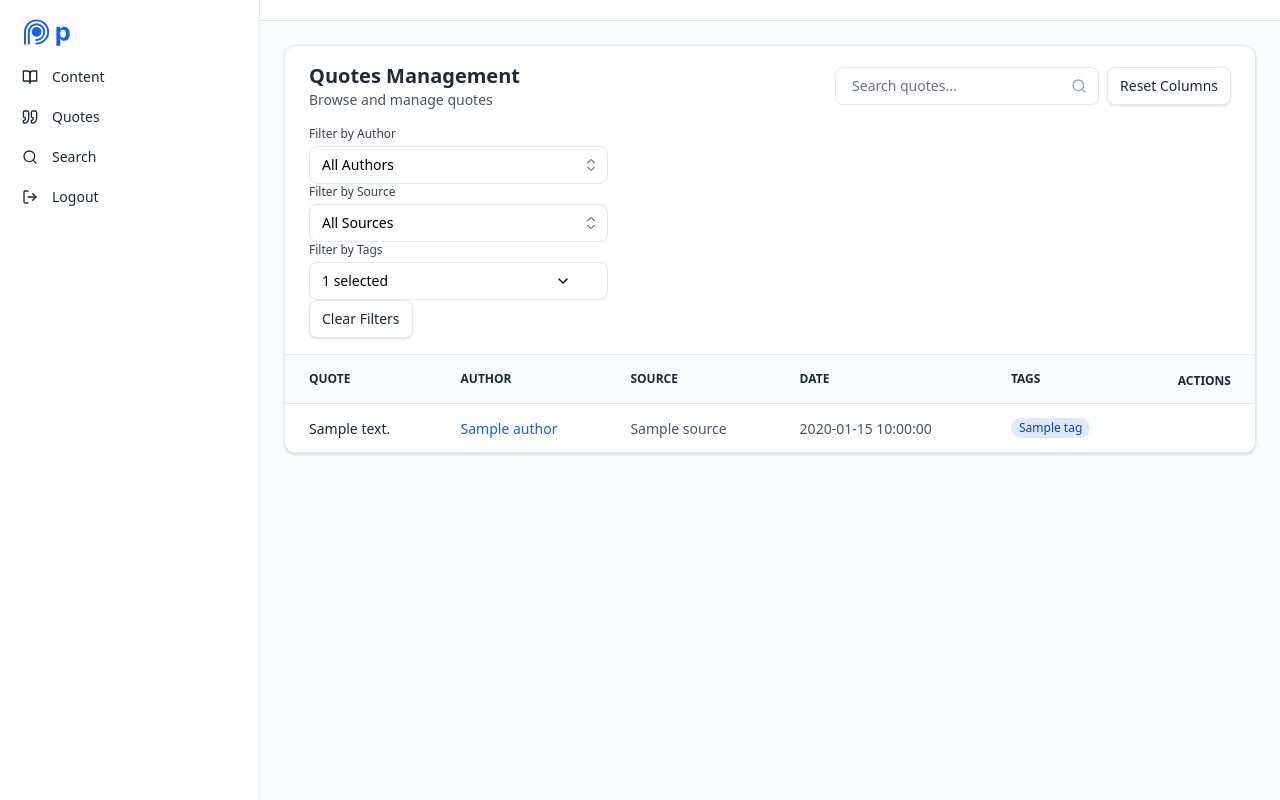
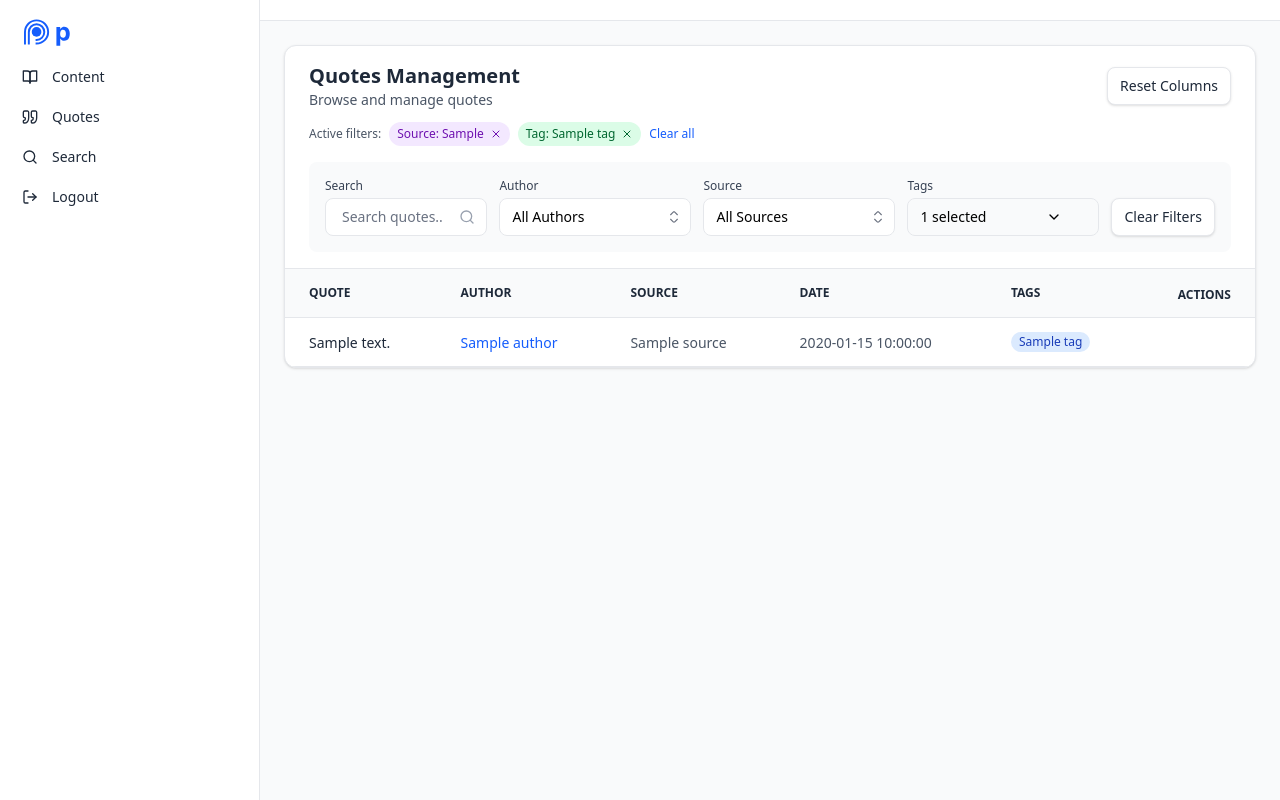
Before and after one commit to adamismyusername/cms, a Flask app: template app/templates/quotes.html in a window 1280 px wide. Run offline with Flask 3, Linux system fonts and the light colour scheme; the template is opened without the code that fills it: most values are stand-ins (such as "Sample title", 1, 10 or a date in 2020); parts of the project's set-up code (start-up, migrations or seed data) failed here and were passed over.

Commit message:
Quotes filters made horizontal
Improved quotes page UI by converting vertical filter layout to horizontal orientation for better space utilization

```diff
--- a/app/app.py
+++ b/app/app.py
@@ -447,12 +447,20 @@ def quotes():
                 all_tags.update(quote['tags'])
         unique_tags = sorted(list(all_tags))
 
+        # Get author name for badge display if author filter is active
+        selected_author_name = None
+        if author_filter:
+            author_match = next((a for a in authors_result.data if a['id'] == author_filter), None)
+            if author_match:
+                selected_author_name = author_match['name']
+
         return render_template('quotes.html',
                              quotes=quotes_data,
                              authors=authors_result.data,
                              sources=unique_sources,
                              tags=unique_tags,
                              selected_author=author_filter,
+                             selected_author_name=selected_author_name,
                              selected_source=source_filter,
                              selected_tags=tags_filter)
     except Exception as e:
--- a/app/templates/quotes.html
+++ b/app/templates/quotes.html
@@ -22,22 +22,6 @@
             </div>
 
             <div class="inline-flex gap-x-2">
-              <!-- Search Form -->
-              <form action="{{ url_for('search_quotes') }}" method="GET" class="relative">
-                <input
-                  type="text"
-                  name="q"
-                  placeholder="Search quotes..."
-                  class="py-2 px-4 pe-11 block w-full border border-gray-200 rounded-lg text-sm focus:border-blue-500 focus:ring-blue-500 disabled:opacity-50 disabled:pointer-events-none dark:bg-neutral-900 dark:border-neutral-700 dark:text-neutral-400 dark:placeholder-neutral-500 dark:focus:ring-neutral-600"
-                >
-                <button type="submit" class="absolute inset-y-0 end-0 flex items-center pointer-events-auto pe-3">
-                  <svg class="shrink-0 size-4 text-gray-400 dark:text-neutral-500" xmlns="http://www.w3.org/2000/svg" width="24" height="24" viewBox="0 0 24 24" fill="none" stroke="currentColor" stroke-width="2" stroke-linecap="round" stroke-linejoin="round">
-                    <circle cx="11" cy="11" r="8"/>
-                    <path d="m21 21-4.3-4.3"/>
-                  </svg>
-                </button>
-              </form>
-
               <!-- Reset Column Widths Button -->
               <button
                 onclick="resetTableWidths('quotes-list')"
@@ -62,12 +46,81 @@
             </div>
           </div>
 
+          <!-- Active Filter Badges -->
+          {% if selected_author or selected_source or selected_tags %}
+          <div class="mt-3 flex flex-wrap items-center gap-2">
+            <span class="text-xs font-medium text-gray-600 dark:text-neutral-400">Active filters:</span>
+
+            {% if selected_author and selected_author_name %}
+            <a href="{{ url_for('quotes', source=selected_source, tags=selected_tags) }}" class="inline-flex items-center gap-1.5 py-1 px-2 rounded-full text-xs font-medium bg-blue-100 text-blue-800 hover:bg-blue-200 dark:bg-blue-900/30 dark:text-blue-500 dark:hover:bg-blue-900/50">
+              <span>Author: {{ selected_author_name }}</span>
+              <svg class="shrink-0 size-3" xmlns="http://www.w3.org/2000/svg" width="24" height="24" viewBox="0 0 24 24" fill="none" stroke="currentColor" stroke-width="2" stroke-linecap="round" stroke-linejoin="round">
+                <path d="M18 6 6 18"/>
+                <path d="m6 6 12 12"/>
+              </svg>
+            </a>
+            {% endif %}
+
+            {% if selected_source %}
+            <a href="{{ url_for('quotes', author=selected_author, tags=selected_tags) }}" class="inline-flex items-center gap-1.5 py-1 px-2 rounded-full text-xs font-medium bg-purple-100 text-purple-800 hover:bg-purple-200 dark:bg-purple-900/30 dark:text-purple-500 dark:hover:bg-purple-900/50">
+              <span>Source: {{ selected_source }}</span>
+              <svg class="shrink-0 size-3" xmlns="http://www.w3.org/2000/svg" width="24" height="24" viewBox="0 0 24 24" fill="none" stroke="currentColor" stroke-width="2" stroke-linecap="round" stroke-linejoin="round">
+                <path d="M18 6 6 18"/>
+                <path d="m6 6 12 12"/>
+              </svg>
+            </a>
+            {% endif %}
+
+            {% if selected_tags %}
+              {% for tag in selected_tags %}
+              {% set other_tags = [] %}
+              {% for t in selected_tags %}
+                {% if t != tag %}
+                  {% set _ = other_tags.append(t) %}
+                {% endif %}
+              {% endfor %}
+              <a href="{{ url_for('quotes', author=selected_author, source=selected_source, tags=other_tags) }}" class="inline-flex items-center gap-1.5 py-1 px-2 rounded-full text-xs font-medium bg-green-100 text-green-800 hover:bg-green-200 dark:bg-green-900/30 dark:text-green-500 dark:hover:bg-green-900/50">
+                <span>Tag: {{ tag }}</span>
+                <svg class="shrink-0 size-3" xmlns="http://www.w3.org/2000/svg" width="24" height="24" viewBox="0 0 24 24" fill="none" stroke="currentColor" stroke-width="2" stroke-linecap="round" stroke-linejoin="round">
+                  <path d="M18 6 6 18"/>
+                  <path d="m6 6 12 12"/>
+                </svg>
+              </a>
+              {% endfor %}
+            {% endif %}
+
+            <a href="{{ url_for('quotes') }}" class="text-xs text-blue-600 hover:underline dark:text-blue-500">
+              Clear all
+            </a>
+          </div>
+          {% endif %}
+
           <!-- Filters -->
-          <div class="mt-4 grid grid-cols-1 sm:grid-cols-3 gap-3">
-            <form method="GET" action="{{ url_for('quotes') }}" id="filterForm">
+          <form method="GET" action="{{ url_for('quotes') }}" id="filterForm" class="mt-4 flex flex-wrap items-end gap-3 bg-gray-50 dark:bg-neutral-800 rounded-lg p-4">
+
+            <!-- Search Input -->
+            <div class="flex-1 min-w-[200px]">
+              <label for="search-input" class="block text-xs font-medium text-gray-700 dark:text-neutral-300 mb-1">Search</label>
+              <div class="relative">
+                <input
+                  type="text"
+                  id="search-input"
+                  name="q"
+                  placeholder="Search quotes..."
+                  class="py-2 px-4 pe-11 block w-full border border-gray-200 rounded-lg text-sm focus:border-blue-500 focus:ring-blue-500 disabled:opacity-50 disabled:pointer-events-none dark:bg-neutral-900 dark:border-neutral-700 dark:text-neutral-400 dark:placeholder-neutral-500 dark:focus:ring-neutral-600"
+                >
+                <button type="button" onclick="window.location.href='{{ url_for('search_quotes') }}?q=' + document.getElementById('search-input').value" class="absolute inset-y-0 end-0 flex items-center pointer-events-auto pe-3">
+                  <svg class="shrink-0 size-4 text-gray-400 dark:text-neutral-500" xmlns="http://www.w3.org/2000/svg" width="24" height="24" viewBox="0 0 24 24" fill="none" stroke="currentColor" stroke-width="2" stroke-linecap="round" stroke-linejoin="round">
+                    <circle cx="11" cy="11" r="8"/>
+                    <path d="m21 21-4.3-4.3"/>
+                  </svg>
+                </button>
+              </div>
+            </div>
+
             <!-- Author Filter -->
-              <div>
-                <label for="author-filter" class="block text-xs font-medium text-gray-700 dark:text-neutral-300 mb-1">Filter by Author</label>
+            <div class="w-48">
+              <label for="author-filter" class="block text-xs font-medium text-gray-700 dark:text-neutral-300 mb-1">Author</label>
               <select
                 id="author-filter"
                 name="author"
@@ -84,8 +137,8 @@
             </div>
 
             <!-- Source Filter -->
-              <div>
-                <label for="source-filter" class="block text-xs font-medium text-gray-700 dark:text-neutral-300 mb-1">Filter by Source</label>
+            <div class="w-48">
+              <label for="source-filter" class="block text-xs font-medium text-gray-700 dark:text-neutral-300 mb-1">Source</label>
               <select
                 id="source-filter"
                 name="source"
@@ -102,8 +155,8 @@
             </div>
 
             <!-- Tags Filter -->
-              <div>
-                <label class="block text-xs font-medium text-gray-700 dark:text-neutral-300 mb-1">Filter by Tags</label>
+            <div class="w-48">
+              <label class="block text-xs font-medium text-gray-700 dark:text-neutral-300 mb-1">Tags</label>
               <div class="relative">
                 <button
                   type="button"
@@ -135,7 +188,7 @@
 
             <!-- Clear Filters -->
             {% if selected_author or selected_source or selected_tags %}
-              <div class="flex items-end">
+            <div>
               <a
                 href="{{ url_for('quotes') }}"
                 class="py-2 px-3 inline-flex items-center gap-x-2 text-sm font-medium rounded-lg border border-gray-200 bg-white text-gray-800 shadow-sm hover:bg-gray-50 dark:bg-neutral-800 dark:border-neutral-700 dark:text-neutral-300 dark:hover:bg-neutral-700"
@@ -145,7 +198,6 @@
             </div>
             {% endif %}
           </form>
-          </div>
         </div>
         <!-- End Header -->
 
```
Lines whose indentation alone changed are shown as unchanged.
